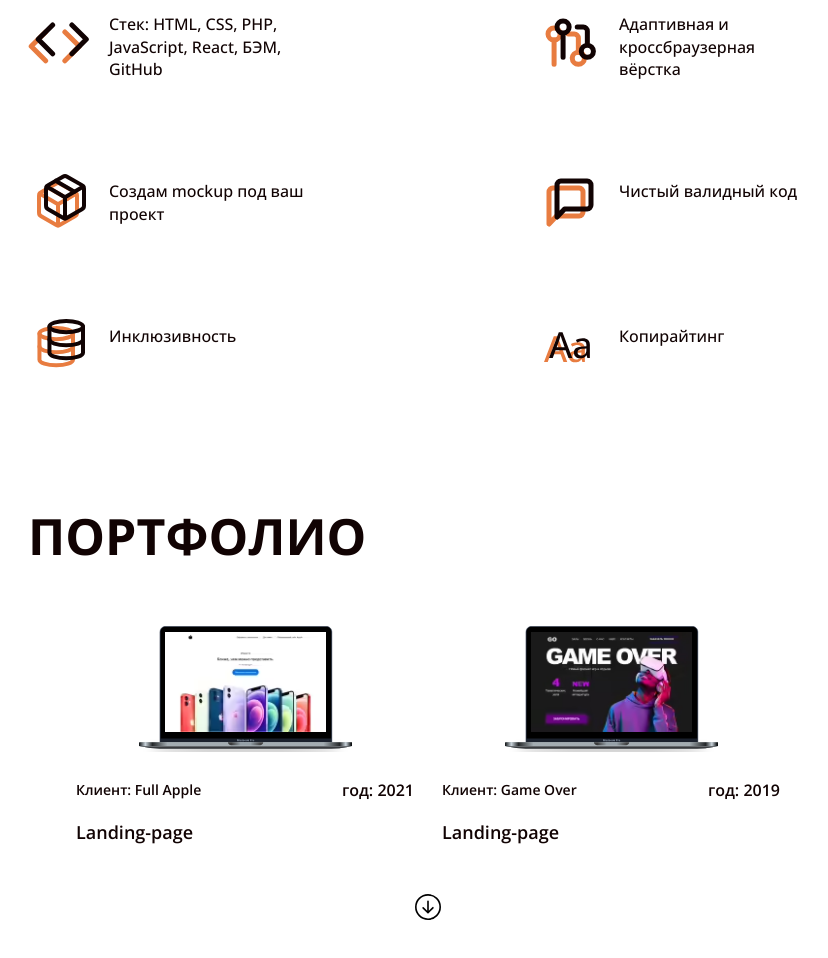
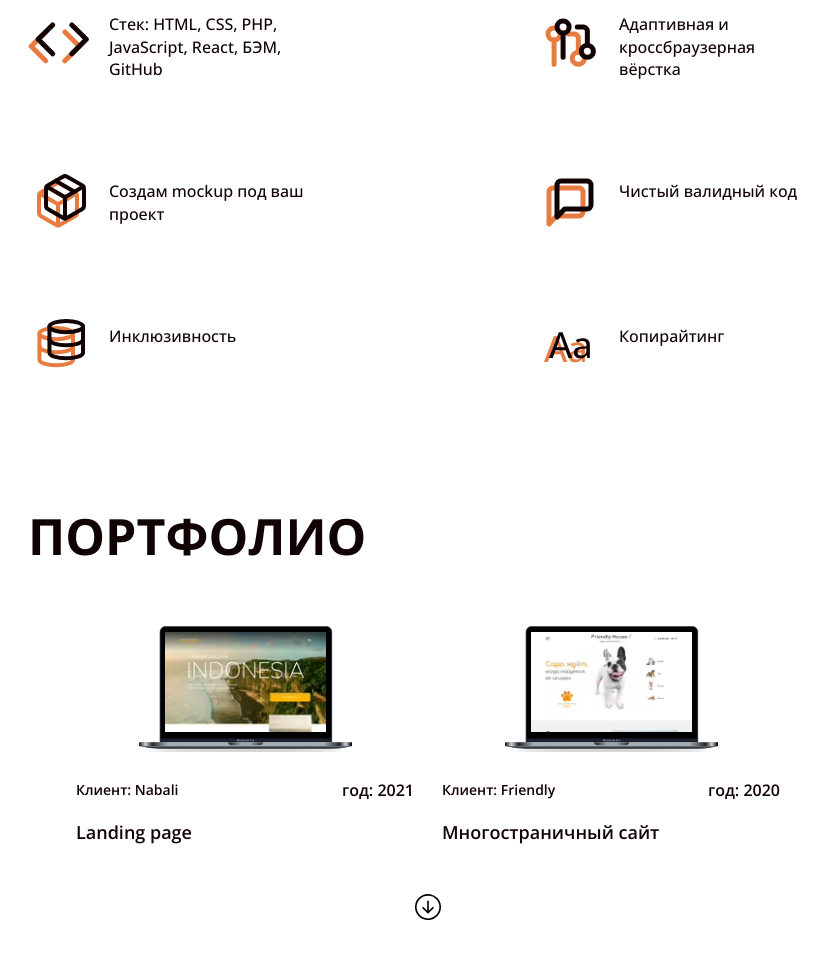
Before and after one commit to EvgenyPonomarevjs/porfolio, a plain HTML site: page index.html in a window 1280 px wide. Shown: the part 706-1664 px from the top of the page, without its empty margins (332-1160 px from the left). Drawn offline with Linux system fonts and the light colour scheme.

Commit message:
Подключил рендер карточек из JSON

```diff
--- a/index.html
+++ b/index.html
@@ -121,39 +121,7 @@
         <h2 class="portfolio__title">Портфолио</h2>
 
         <ul class="portfolio__list">
-          <li class="portfolio__item">
-            <article class="card" tabindex="0" role="button" aria-label="открыть макет" data-full-image="img/db/iphone">
-              <picture class="card__picture">
-                <source srcset="img/db/iphone-min.avif" type="image/avif">
-                <source srcset="img/db/iphone-min.webp" type="image/webp">
-                <img src="img/db/iphone-min.jpg" alt="превью iphone" width="166" height="103">
-              </picture>
 
-              <p class="card__data">
-                <span class="card__client">Клиент: Full Apple</span>
-                <time class="card__date" datetime="2021">год: 2021</time>
-              </p>
-
-              <h3 class="card__title">Landing-page</h3>
-            </article>
-          </li>
-
-          <li class="portfolio__item">
-            <article class="card" tabindex="0" role="button" aria-label="открыть макет" data-full-image="img/db/go">
-              <picture class="card__picture">
-                <source srcset="img/db/go-min.avif" type="image/avif">
-                <source srcset="img/db/go-min.webp" type="image/webp">
-                <img src="img/db/go-min.jpg" alt="превью game over" width="166" height="103">
-              </picture>
-
-              <p class="card__data">
-                <span class="card__client">Клиент: Game Over</span>
-                <time class="card__date" datetime="2019">год: 2019</time>
-              </p>
-
-              <h3 class="card__title">Landing-page</h3>
-            </article>
-          </li>
         </ul>
 
         <button class="portfolio__add">
--- a/js/index.js
+++ b/js/index.js
@@ -9,6 +9,8 @@
 const disabledScroll = () => {
   //добавление отступа из-за отсутствия скрола
   const widthScroll = window.innerWidth - document.body.offsetWidth;
+ // document.querySelector('.page__header').style.left = `calc(50% - ${720 + widthScroll/2}px)`
+
   document.body.scrollPosition = window.scrollY;
   document.body.style.cssText = `
   overflow: hidden;
@@ -150,3 +152,75 @@ handlerModel(presentOrderBtn, pageOverlayModal, 'page__overlay_modal_open', moda
     enabledScroll();
   })
 }
+
+{//Создания карточек на основе инфо из json
+  const COUNT_CARD = 2;
+  const portfolioList = document.querySelector('.portfolio__list');
+  const portfolioAdd = document.querySelector('.portfolio__add');
+
+  const getData = () => fetch('db.json')
+      .then((response) => {
+        if (response.ok) {
+          return response.json()
+        } else {
+          throw `Что то пошло не так попробуйте позже, ошибка: ${response.status}`;
+        }
+      })
+      .catch(error => console.error(error));
+
+  const createStore = async () => {
+    const data = await getData();
+    return {
+      data,
+      counter: 0,
+      count: COUNT_CARD,
+      get length() {
+        return this.data.length;
+      },
+      get cardDatd() {
+        const renderData = this.data.slice(this.counter, this.counter + this.count)
+        this.counter += renderData.length;
+        return renderData;
+      }
+    };
+  };
+
+  const renderCard = data => {
+    const cards = data.map(({ preview, year, type, client, image }) => {
+
+      const li = document.createElement('li');
+      li.classList.add('portfolio__item');
+
+      li.innerHTML = `
+        <article class="card" tabindex="0" role="button" aria-label="открыть макет" data-full-image="${image}">
+          <picture class="card__picture">
+            <source srcset="${preview}.avif" type="image/avif">
+            <source srcset="${preview}.webp" type="image/webp">
+            <img src="${preview}.jpg" alt="превью game over" width="166" height="103">
+          </picture>
+
+          <p class="card__data">
+            <span class="card__client">Клиент: ${client}</span>
+            <time class="card__date" datetime="${year}">год: ${year}</time>
+          </p>
+
+          <h3 class="card__title">${type}</h3>
+        </article>
+      `;
+
+      return li;
+    })
+    portfolioList.append(...cards)
+  };
+  const inintPortfolio = async () => {
+    const store = await createStore();
+    renderCard(store.cardDatd);
+    portfolioAdd.addEventListener('click', () => {
+      renderCard(store.cardDatd);
+      if (store.length === store.counter) {
+        portfolioAdd.remove();
+      }
+    })
+  };
+  inintPortfolio()
+  }
```
